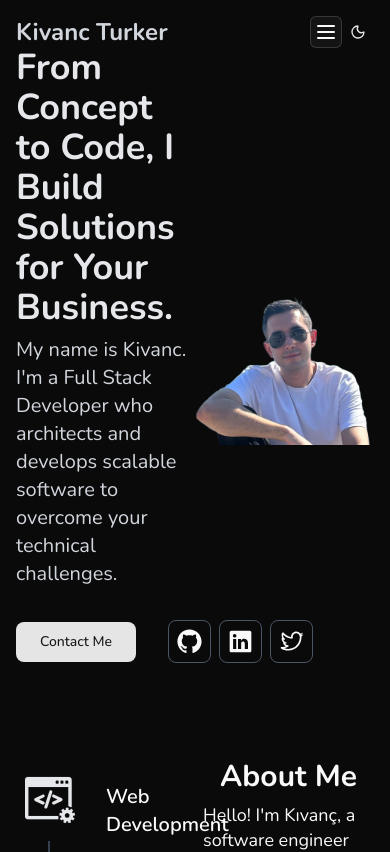
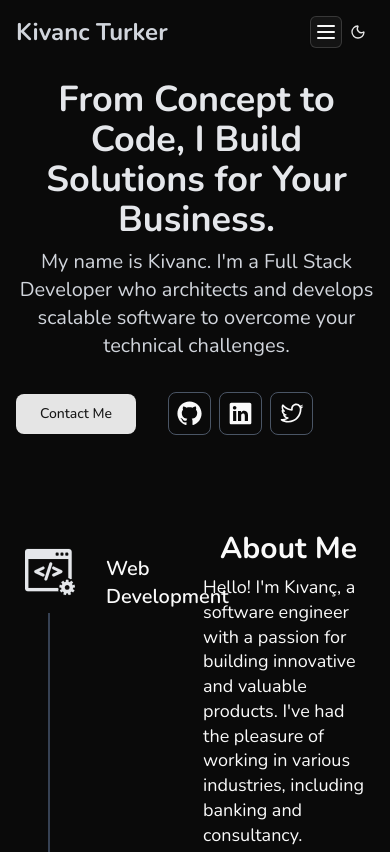
Before and after one commit to kivancturker/portfolio-website, a Next.js app: page / in a window 390 px wide. Shown: the top 852 px of the page. Built offline with nearby package versions, Linux system fonts and the light colour scheme.

Commit message:
Hero section becomes mobile responsive

```diff
--- a/app/page.tsx
+++ b/app/page.tsx
@@ -20,17 +20,17 @@ export default function Home() {
         {/* Hero Section */}
         <section
           id="hero"
-          className="grid grid-cols-2 items-center justify-between"
+          className="grid md:grid-cols-2 items-center justify-between"
         >
           <div id="left-side">
             <div id="hero-text" className="mb-8">
               <h1
-                className="text-4xl font-bold mb-2 text-[var(--important-text-1)] [--important-text-1:theme(colors.gray.800)]
+                className="text-4xl text-center md:text-start mt-8 font-bold mb-2 text-[var(--important-text-1)] [--important-text-1:theme(colors.gray.800)]
               dark:[--important-text-1:theme(colors.gray.200)]"
               >
                 From Concept to Code, I Build Solutions for Your Business.
               </h1>
-              <p className="text-xl dark:text-gray-300 text-gray-700">
+              <p className="text-xl text-center md:text-start mb-4 dark:text-gray-300 text-gray-700">
                 My name is Kivanc. I&apos;m a Full Stack Developer who
                 architects and develops scalable software to overcome your
                 technical challenges.
@@ -38,7 +38,7 @@ export default function Home() {
             </div>
             <div
               id="cta-button-group"
-              className="flex items-center gap-8 mt-4 mr-16"
+              className="flex justify-center md:justify-start items-center gap-8 mt-4 mr-16"
             >
               <Button size="lg">
                 <Link href="/contact">Contact Me</Link>
@@ -62,7 +62,10 @@ export default function Home() {
               </div>
             </div>
           </div>
-          <div id="right-side" className="grid justify-center items-center">
+          <div
+            id="right-side"
+            className="hidden md:grid justify-center items-center"
+          >
             <Image
               className="hover:scale-105 transition-all duration-400"
               src="/images/myphoto.png"
```
